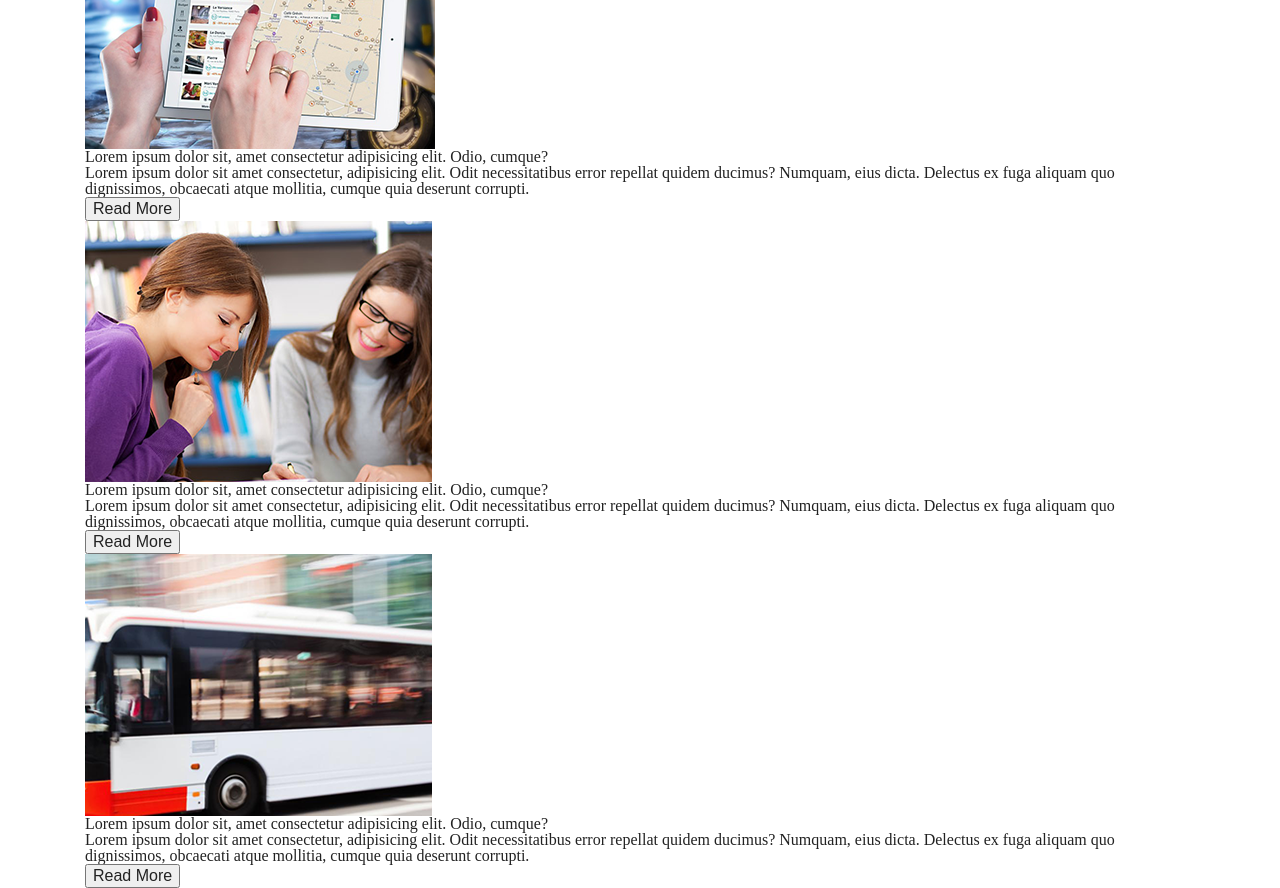
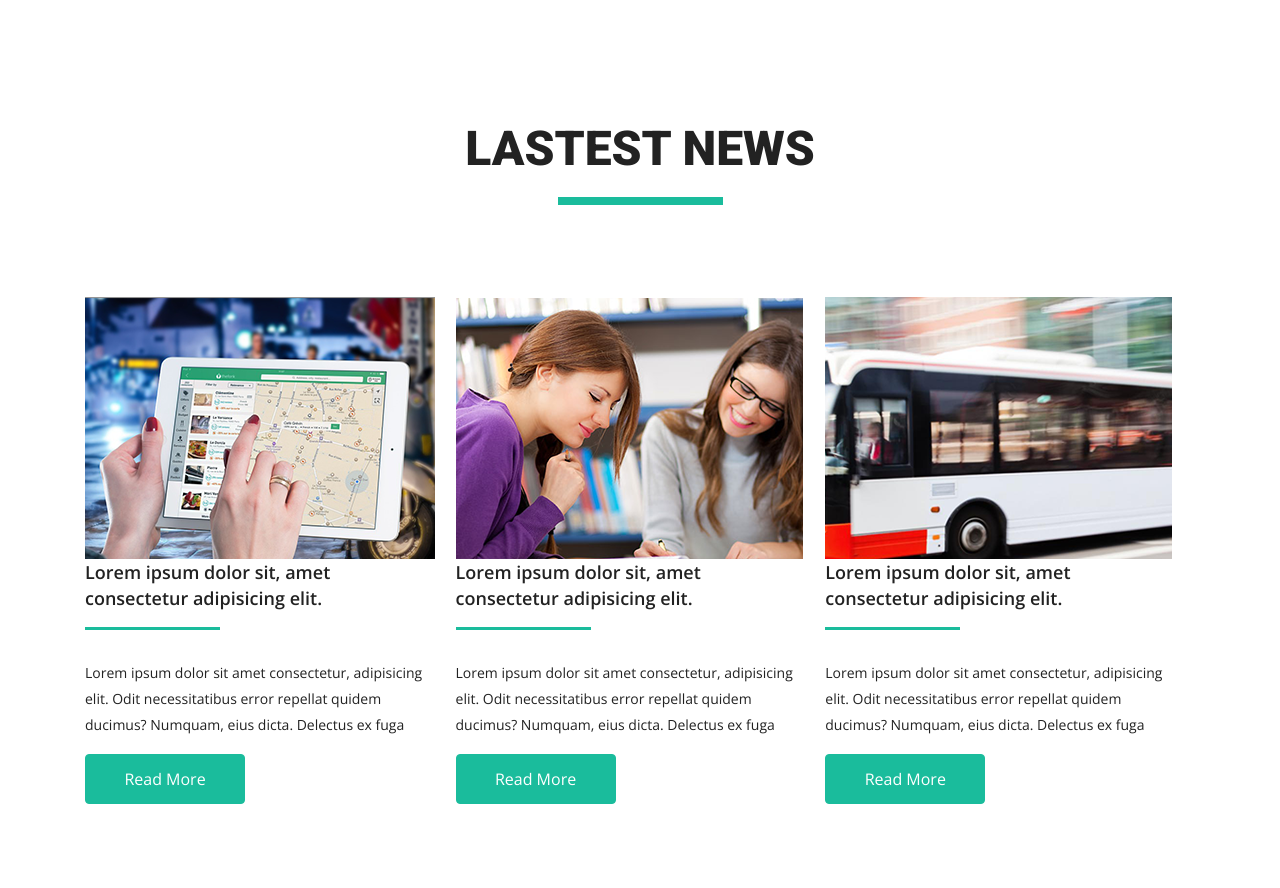
Before and after one commit to WerewolfDevLearn/goit-markup-hw-04-mart, a plain HTML site: page index.html in a window 1280 px wide. Shown: the part 1000-1888 px from the top of the page. After the commit the page ends 1804 px from the top, so only its background shows below. Drawn offline with nearby package versions, Linux system fonts and the light colour scheme.

Commit message:
add some styles for news section

```diff
--- a/css/style.css
+++ b/css/style.css
@@ -14,7 +14,7 @@
   --button-text-size: 16px;
   --product-signature-size: 18px;
   --blog-signature-font-size: 18px;
-  --headi-font-size: 48px;
+  --heading-font-size: 48px;
 }
 /* general style */
 html {
@@ -64,22 +64,20 @@ html {
 }
 .section-heading {
   font-family: var(--signature-font);
-  font-size: var(--headi-font-size);
+  font-size: var(--heading-font-size);
   text-transform: uppercase;
-  line-height: 1.5;
+  line-height: 32px;
   font-weight: 900;
   text-align: center;
 }
 
+/* Product */
 .list-of-products {
   display: flex;
   flex-wrap: wrap;
+  margin-bottom: 110px ;
 }
 
-/* Product */
-.product{
-
-}
 .product-link {
   width: 255px;
   height: 322px;
@@ -92,6 +90,15 @@ html {
   font-size: 18px;
   line-height: 32px;
 }
+
+.product {
+  margin-bottom: 30px;
+  margin-right: 30px;
+}
+.list-of-products .product:nth-child(4n){
+  margin-right: 0px;
+}
+
 .product-link img {
   position: absolute;
 }
@@ -117,10 +124,78 @@ html {
   color: var(--product-heading-text-color);
   background-color: var(--signature-price-bg-color);
  }
+
 .product-link:hover p,
 .product-link:focus p{
 background-color: var(--signature-price-bg-focus-color);
 }
+
 .product-link:hover h3,
 .product-link:focus h3 {
   background-color: var(--accent-color);
+}
+
+/* News part */
+.list-of-articles {
+  display: flex;
+  align-items: center;
+}
+.article {
+  display: flex;
+  flex-wrap: wrap;
+  font-family: var(--primary-font);
+}
+.article h3{
+  font-size:  var(--blog-signature-font-size);
+  font-weight: 600;
+  line-height: 26px;
+  max-width: 350px;
+  margin-bottom: 16px;
+
+}
+
+.article p {
+  font-size: var(--text-size);
+  line-height: 26px;
+  max-width: 350px;
+  margin-bottom:16px ;
+}
+
+
+  /*Decoration*/
+.decoration-line{
+width: 165px;
+height: 8px;
+background-color: var(--accent-color);
+margin-left: auto;
+margin-right: auto;
+margin-bottom: 92px;
+margin-top: 32px;
+}
+.article-decoration-line{
+  width: 135px;
+  height: 3px;
+  background-color: var(--accent-color);
+  margin-bottom: 30px;
+  }
+  .button{
+    display:flex;
+    align-items: center;
+    justify-content: center;
+    text-decoration: none;
+    color: var(--product-heading-text-color);
+    border:1px solid var(--accent-color);
+    border-radius: 4px;
+    background-color: var(--accent-color);
+    width: 160px;
+    height: 50px;
+
+  }
+  .button:hover,
+  .button:focus{
+    border-color: var(--signature-price-bg-focus-color);
+    background-color:var(--signature-price-bg-focus-color);
+  }
+  .article img {
+    background-color: aquamarine;
+  }
--- a/index.html
+++ b/index.html
@@ -5,8 +5,7 @@
     <title>goit-markup-hw-04-mart</title>
     <link
       href="https://fonts.googleapis.com/css?family=Open+Sans:300,400,600,700%7CRoboto:400,900&display=swap"
-      rel="stylesheet"
-    />
+      rel="stylesheet"/>
     <link rel="stylesheet" href="./css/reset.css" />
     <link rel="stylesheet" href="./css/style.css" />
   </head>
@@ -25,9 +24,10 @@
       </nav>
     </header>
     <main>
-      <section class="container">
+      <div class="container">
         <section class="products">
           <h2 class="section-heading container">Featured products</h2>
+          <div class="decoration-line"></div>
           <ul class="list-of-products">
             <li class="product">
               <a href="#" class="product-link">
@@ -87,46 +87,47 @@
             </li>
           </ul>
         </section>
-        <section class="News">
-          <h2>Lastest News</h2>
-          <ul class="list of articles">
-            <li class="articles">
+        <section class="news">
+          <h2 class="section-heading container">Lastest News</h2>
+          <div class="decoration-line"></div>
+          <ul class="list-of-articles">
+            <li class="article">
               <img src="./images/blog/blog01.png" alt="laptop with map" width="350px" />
-              <h3>Lorem ipsum dolor sit, amet consectetur adipisicing elit. Odio, cumque?</h3>
+              <h3>Lorem ipsum dolor sit, amet consectetur adipisicing elit.</h3>
+              <div class="article-decoration-line"></div>
               <p>
                 Lorem ipsum dolor sit amet consectetur, adipisicing elit. Odit necessitatibus error
-                repellat quidem ducimus? Numquam, eius dicta. Delectus ex fuga aliquam quo
-                dignissimos, obcaecati atque mollitia, cumque quia deserunt corrupti.
+                repellat quidem ducimus? Numquam, eius dicta. Delectus ex fuga
               </p>
-              <button>Read More</button>
+              <a href=""class="button" >Read More</a>
             </li>
-            <li class="articles">
+            <li class="article">
               <img
                 src="./images/blog/blog02.png"
                 alt="two girls are reading something "
                 width="347px"
               />
-              <h3>Lorem ipsum dolor sit, amet consectetur adipisicing elit. Odio, cumque?</h3>
+              <h3>Lorem ipsum dolor sit, amet consectetur adipisicing elit.</h3>
+              <div class="article-decoration-line"></div>
               <p>
                 Lorem ipsum dolor sit amet consectetur, adipisicing elit. Odit necessitatibus error
-                repellat quidem ducimus? Numquam, eius dicta. Delectus ex fuga aliquam quo
-                dignissimos, obcaecati atque mollitia, cumque quia deserunt corrupti.
+                repellat quidem ducimus? Numquam, eius dicta. Delectus ex fuga
               </p>
-              <button>Read More</button>
+              <a href=""class="button" >Read More</a>
             </li>
-            <li class="articles">
+            <li class="article">
               <img src="./images/blog/blog03.png" alt="Buss passing by" width="347px" />
-              <h3>Lorem ipsum dolor sit, amet consectetur adipisicing elit. Odio, cumque?</h3>
+              <h3>Lorem ipsum dolor sit, amet consectetur adipisicing elit. </h3>
+              <div class="article-decoration-line"></div>
               <p>
                 Lorem ipsum dolor sit amet consectetur, adipisicing elit. Odit necessitatibus error
-                repellat quidem ducimus? Numquam, eius dicta. Delectus ex fuga aliquam quo
-                dignissimos, obcaecati atque mollitia, cumque quia deserunt corrupti.
+                repellat quidem ducimus? Numquam, eius dicta. Delectus ex fuga
               </p>
-              <button>Read More</button>
+              <a href=""class="button" >Read More</a>
             </li>
           </ul>
         </section>
-      </section>
+      </div>
     </main>
   </body>
 </html>
```
